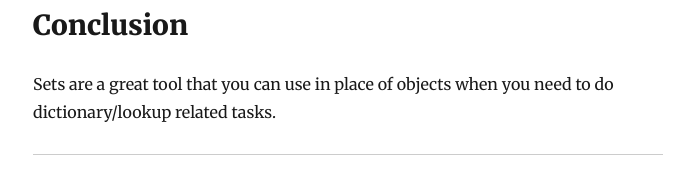
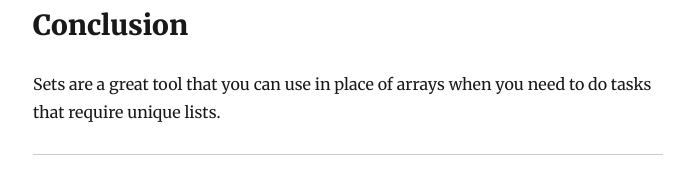
Before and after one commit to WebDevSimplified/Web-Dev-Simplified-Official-Blog, a Gatsby site: page /2021-01/javascript-sets/ in a window 1280 px wide. Shown: the part 4862-5038 px from the top of the page, without its empty margins (292-982 px from the left). Built offline with nearby package versions, Linux system fonts and the light colour scheme; Gatsby itself is replaced by a stand-in of ours; some packages are replaced by stand-ins of ours.

Commit message:
Fix JavaScript Sets Article Conclusion

```diff
--- a/content/blog/2021-01/javascript-sets/index.md
+++ b/content/blog/2021-01/javascript-sets/index.md
@@ -134,4 +134,4 @@ Deleting elements in an array is not always easy since there is no good built in
 
 ## Conclusion
 
-Sets are a great tool that you can use in place of objects when you need to do dictionary/lookup related tasks.
+Sets are a great tool that you can use in place of arrays when you need to do tasks that require unique lists.
```
